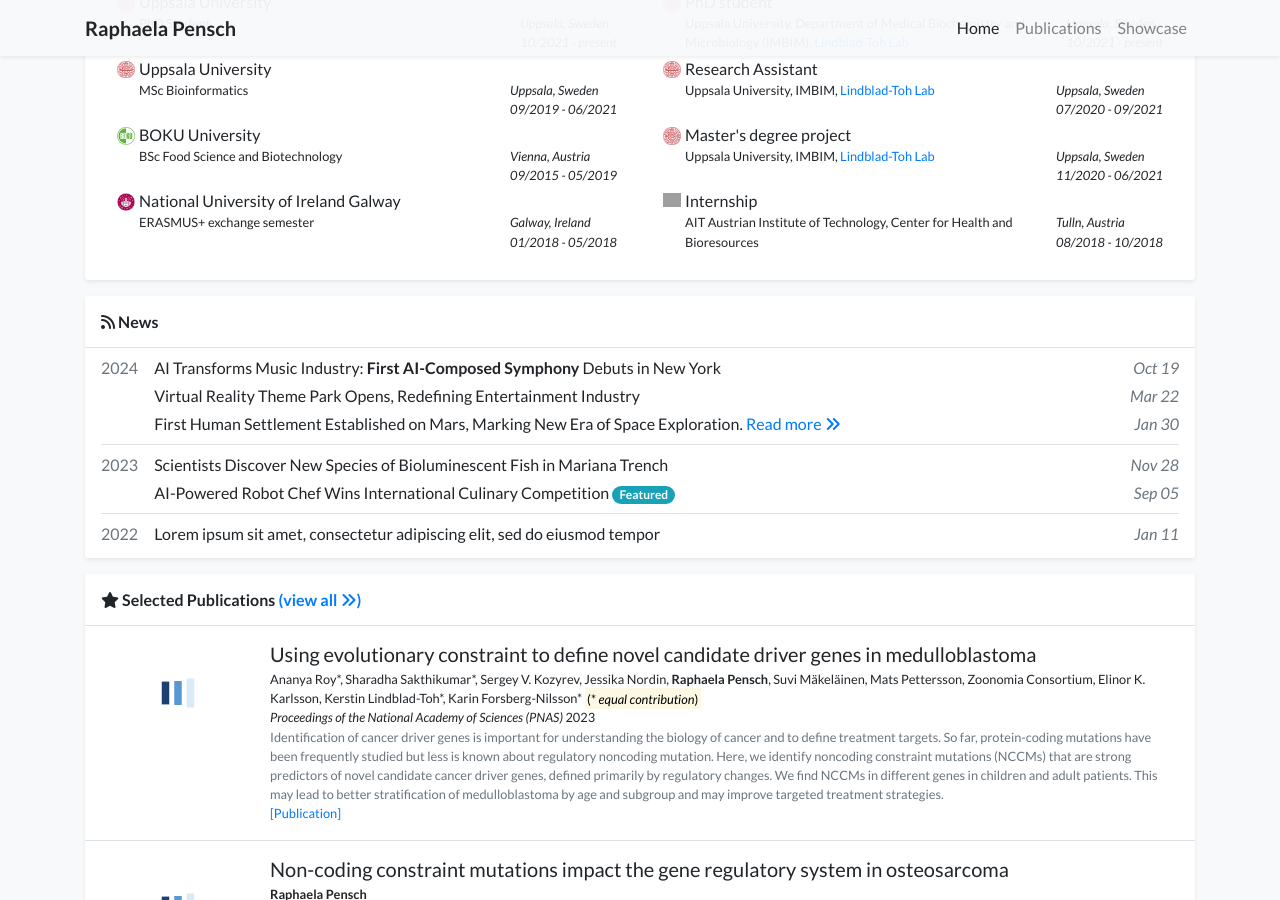
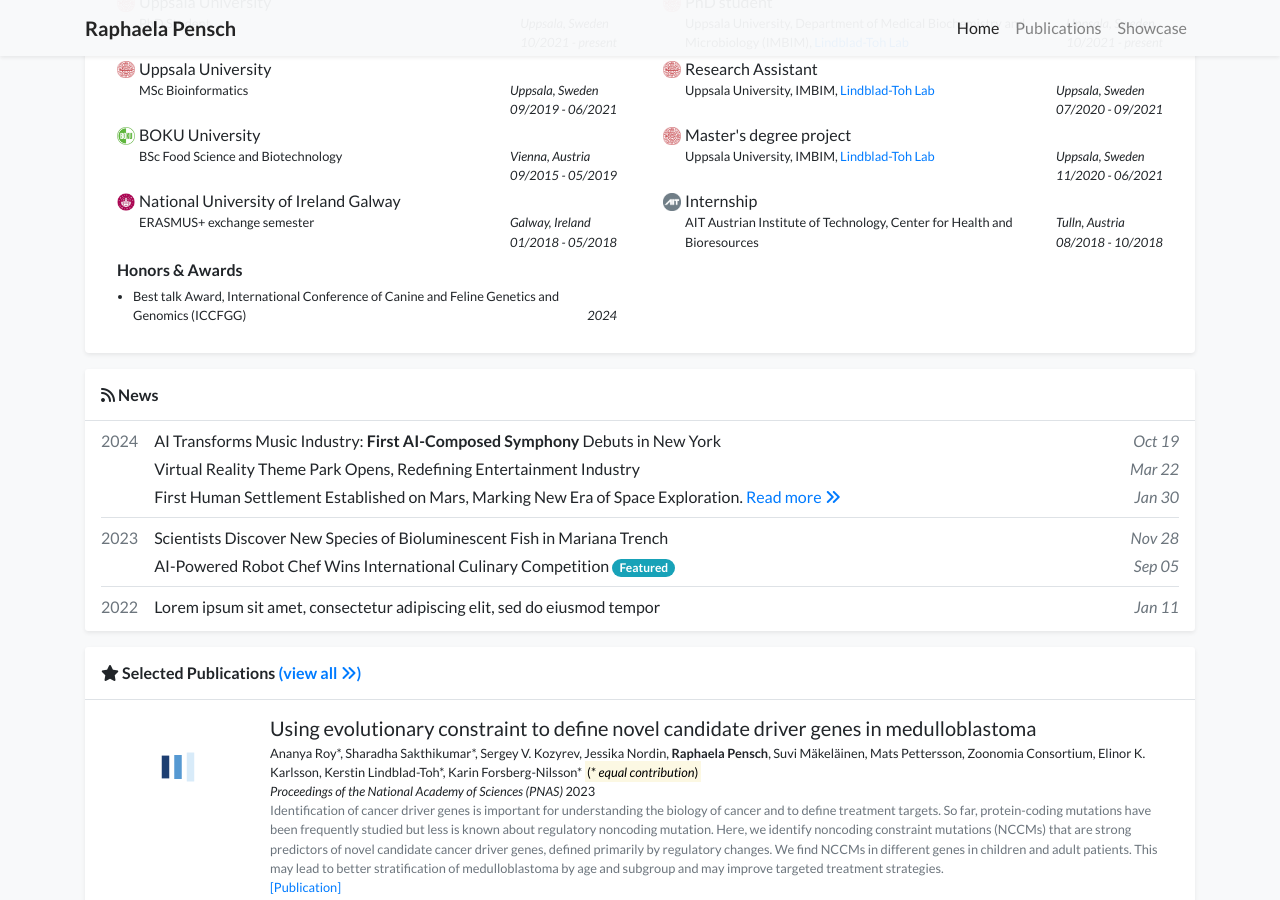
Before and after one commit to rpensch/rpensch.github.io, a Jekyll site: the page built from index.html, in a window 1280 px wide and 900 px high, scrolled down 686 px. Built offline with Jekyll 4.4.1, drawn with Linux system fonts in a browser that asks for light colours; nearby versions of some CDN libraries; a style sheet for code colours, icons or effects is not loaded; grey boxes are pictures that could not be loaded.

Commit message:
test awards

```diff
--- a/_data/profile.yml
+++ b/_data/profile.yml
@@ -85,17 +85,21 @@ experience:
     Uppsala, Sweden <br/>
     11/2020 - 06/2021
 - name: Internship
-  logo: /assets/images/badges/ait.jpg
+  logo: /assets/images/badges/ait.png
   position: >-
     AIT Austrian Institute of Technology, Center for Health and Bioresources
   date: >-
     Tulln, Austria <br/>
     08/2018 - 10/2018
 
-#awards:
-#- name: Award Name 2
-#  date: 2024
-#- name: Award Name 1
-#  date: 2021
-#- name: A quick brown fox jumps over the lazy dog and runs away award
-#  date: 2021
+awards:
+- name: Best talk Award, International Conference of Canine and Feline Genetics and Genomics (ICCFGG)
+  date: 2024
+grants:
+- name: SciLifeLab EMBL exchange travel grant
+  date: 2021
+- name: EMBL Corporate Partnership Programme travel grant
+  date: 2021
+talks:
+- name: Oral presentation, ICCFGG
+  date: 2024
```
